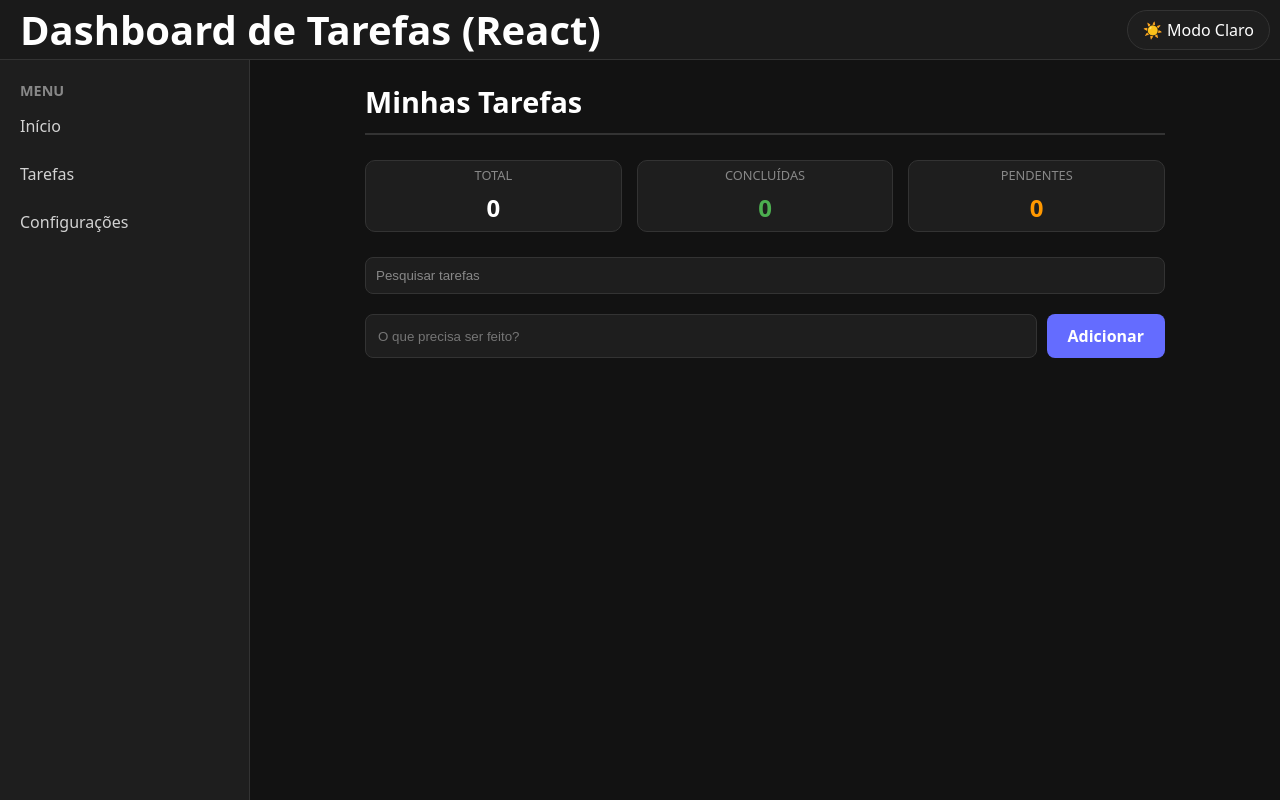
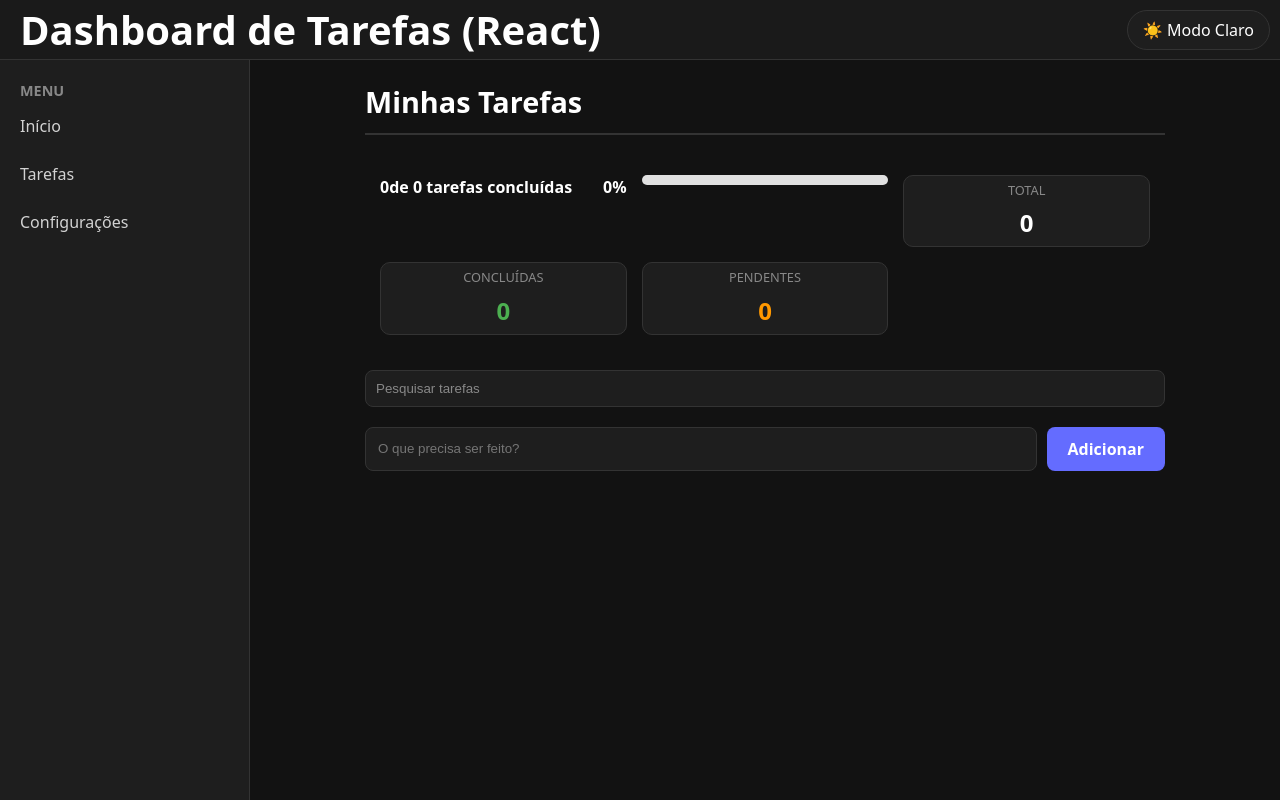
Before and after one commit to AntonioCruz001/task-dashboard-fullstack, a React (Vite) app in the folder client/: page / in a window 1280 px wide. Built offline with nearby package versions, Linux system fonts and the light colour scheme.

Commit message:
feat: implementa barra de progresso e estatísticas de tarefas

```diff
--- a/client/src/App.css
+++ b/client/src/App.css
@@ -131,6 +131,39 @@ input {
     grid-template-columns: repeat(3, 1fr);
     gap: 15px;
     margin-bottom: 25px;
+
+    margin-bottom: 20px;
+    background: var(--bg-container);
+    padding: 15px;
+    border-radius: 8px;
+}
+
+.stats-text {
+    display: flex;
+    justify-content: space-between;
+    margin-bottom: 8px;
+    font-weight: bold;
+    color: var(--text-color);
+}
+
+.progress-bar-bg {
+    width: 100%;
+    height: 10px;
+    background-color: #e0e0e0;
+    /* Cinza claro */
+    border-radius: 5px;
+    overflow: hidden;
+}
+
+.progress-bar-fill {
+    height: 100%;
+    background-color: #4caf50;
+    /* Animação suave ao marcar a tarefa */
+    height: 100%;
+    background: linear-gradient(90deg, #3b8f3e, #9ae742);
+    box-shadow: 0 0 10px rgba(76, 175, 80, 0.5);
+    transition: width 0.5s cubic-bezier(0.4, 0, 0.2, 1);
+    border-radius: 5px;
 }
 
 .stat-card {
--- a/client/src/App.jsx
+++ b/client/src/App.jsx
@@ -6,9 +6,7 @@ import './App.css'
 export default function App() {
 
   const [tarefas, setTarefas] = useState(() => {
-
     const salvas = localStorage.getItem('meu_dashboard_tarefas');
-
     return salvas ? JSON.parse(salvas) : []
   });
 
@@ -60,6 +58,9 @@ export default function App() {
   const totalTarefas = tarefas.length;
   const concluidas = tarefas.filter(t => t.concluida).length;
   const pendentes = totalTarefas - concluidas
+  const porcentagem = totalTarefas > 0 ?
+    Math.round((concluidas / totalTarefas) * 100) :
+    0;
 
   const editarTarefa = (id, novoTexto) => {
     const tarefasAtualizadas = tarefas.map(
@@ -92,6 +93,19 @@ export default function App() {
           <h2>Minhas Tarefas</h2>
 
           <section className='stats-container'>
+
+            <div className='stats-text'>
+              <span>{concluidas}de {totalTarefas} tarefas concluídas</span>
+              <span>{porcentagem}%</span>
+            </div>
+
+            <div className='progress-bar-bg'>
+              <div
+                className="progress-bar-fill"
+                style={{ width: `${porcentagem}%` }}>
+              </div>
+            </div>
+
             <div className='stat-card'>
               <span>Total</span>
               <strong>{totalTarefas}</strong>
```
